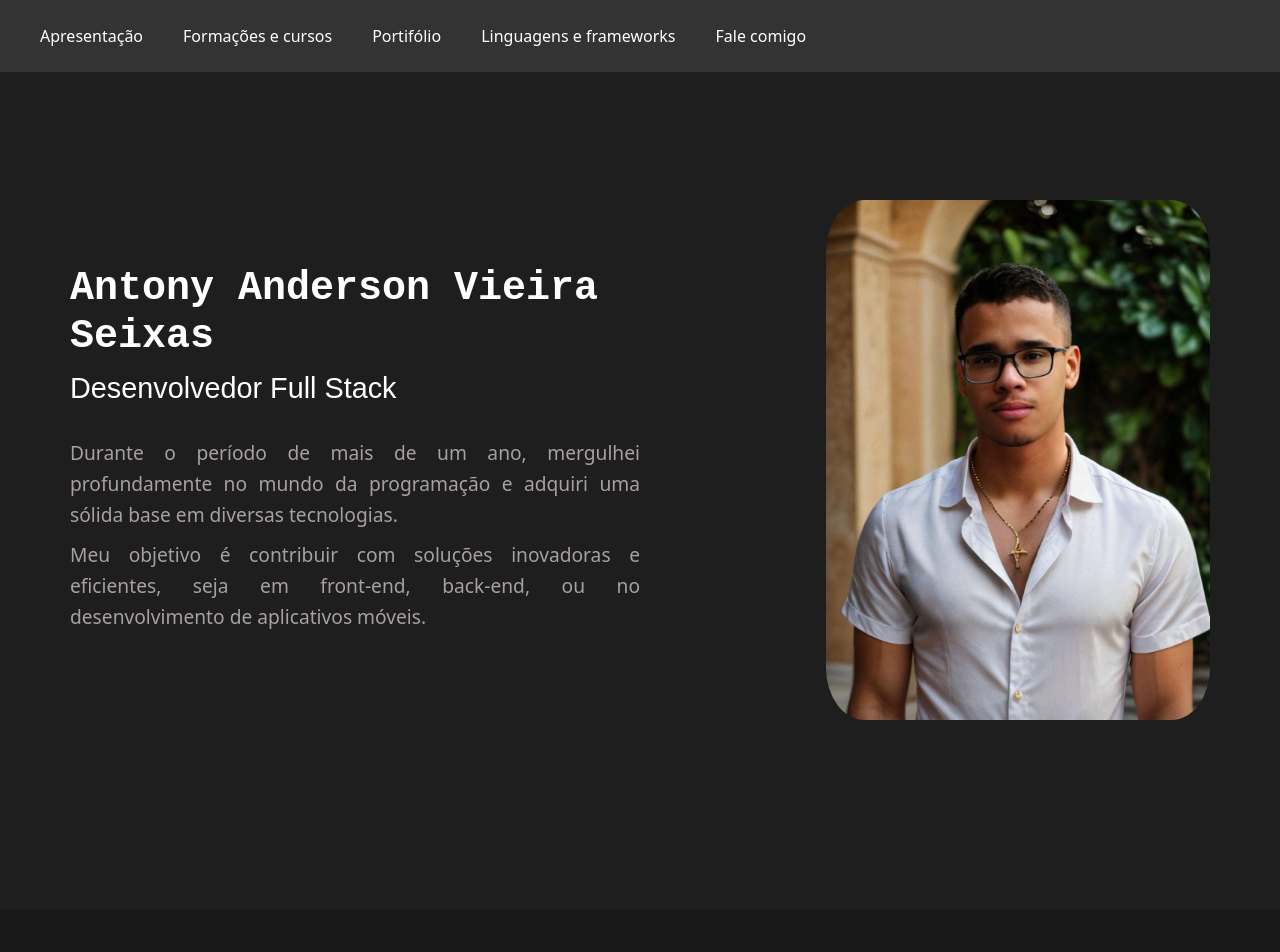
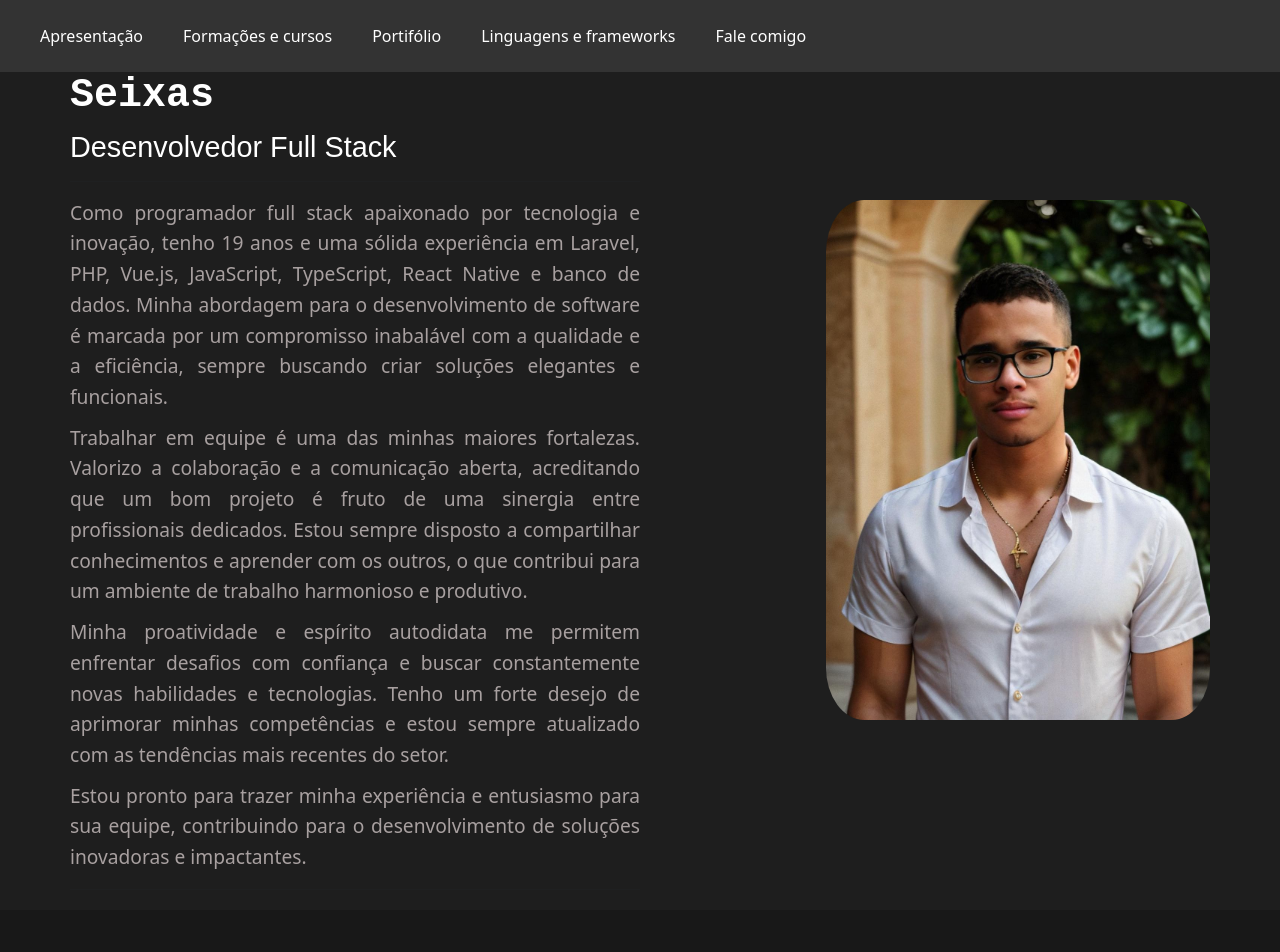
Before and after one commit to Antony-Anderson/portifolio, a Vue app: page / in a window 1280 px wide. Shown: the top 952 px of the page. Built offline with nearby package versions, Linux system fonts and the light colour scheme.

Commit message:
troca de descrição

```diff
--- a/src/components/Apresentacao.vue
+++ b/src/components/Apresentacao.vue
@@ -5,10 +5,16 @@
             <h2 class="profile-title">Desenvolvedor Full Stack</h2>
             <hr>
             <p class="profile-description">
-                Durante o período de mais de um ano, mergulhei profundamente no mundo da programação e adquiri uma sólida base em diversas tecnologias.
+                Como programador full stack apaixonado por tecnologia e inovação, tenho 19 anos e uma sólida experiência em Laravel, PHP, Vue.js, JavaScript, TypeScript, React Native e banco de dados. Minha abordagem para o desenvolvimento de software é marcada por um compromisso inabalável com a qualidade e a eficiência, sempre buscando criar soluções elegantes e funcionais.
             </p>
             <p class="profile-description">
-                Meu objetivo é contribuir com soluções inovadoras e eficientes, seja em front-end, back-end, ou no desenvolvimento de aplicativos móveis.
+                Trabalhar em equipe é uma das minhas maiores fortalezas. Valorizo a colaboração e a comunicação aberta, acreditando que um bom projeto é fruto de uma sinergia entre profissionais dedicados. Estou sempre disposto a compartilhar conhecimentos e aprender com os outros, o que contribui para um ambiente de trabalho harmonioso e produtivo.
+            </p>
+            <p class="profile-description">
+                Minha proatividade e espírito autodidata me permitem enfrentar desafios com confiança e buscar constantemente novas habilidades e tecnologias. Tenho um forte desejo de aprimorar minhas competências e estou sempre atualizado com as tendências mais recentes do setor.
+            </p>
+            <p class="profile-description">
+                Estou pronto para trazer minha experiência e entusiasmo para sua equipe, contribuindo para o desenvolvimento de soluções inovadoras e impactantes.
             </p>
             <hr>
         </div>
--- a/src/components/Footer.vue
+++ b/src/components/Footer.vue
@@ -26,6 +26,9 @@
                         </a>
                         <a href="https://wa.me/75988152683" target="_blank">
                             <i class="fa-brands fa-whatsapp" style="color: #1e7158;"></i>
+                        </a>
+                        <a href="https://www.instagram.com/antonyanderson_/" target="_blank">
+                            <i class="fa-brands fa-instagram" style="color: #dd69d1;"></i>
                         </a>
                     </div>
                 </div>
--- a/src/views/HomeView.vue
+++ b/src/views/HomeView.vue
@@ -4,7 +4,6 @@ import TheWelcome from '../components/TheWelcome.vue'
 
 <template>
   <main>
-    <p>Estou aqui e esta funcionando</p>
     <TheWelcome />
   </main>
 </template>
```
